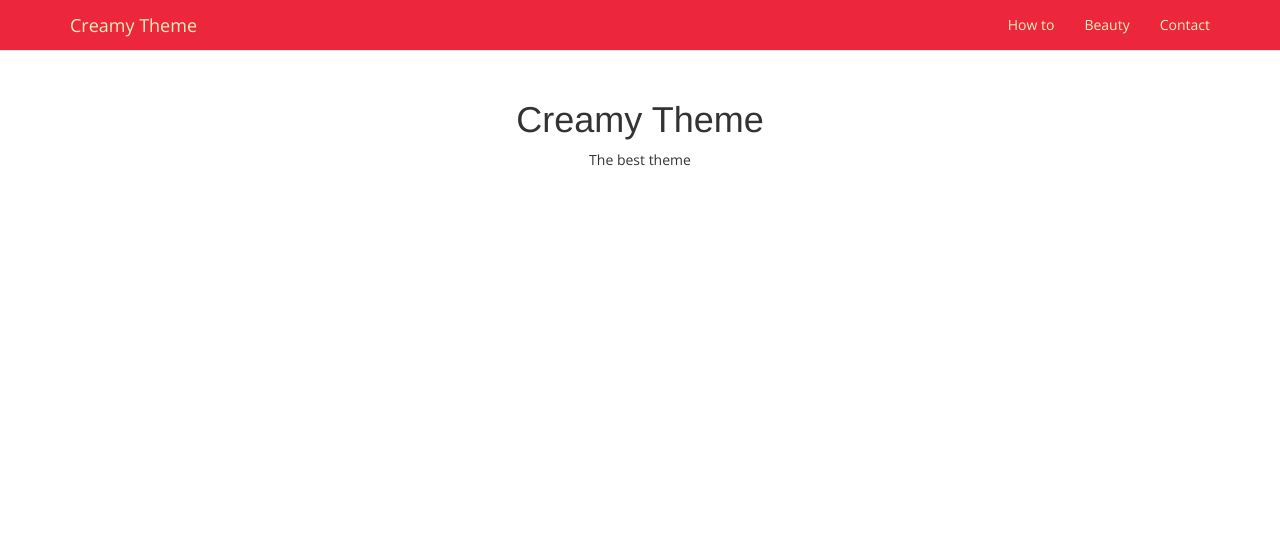
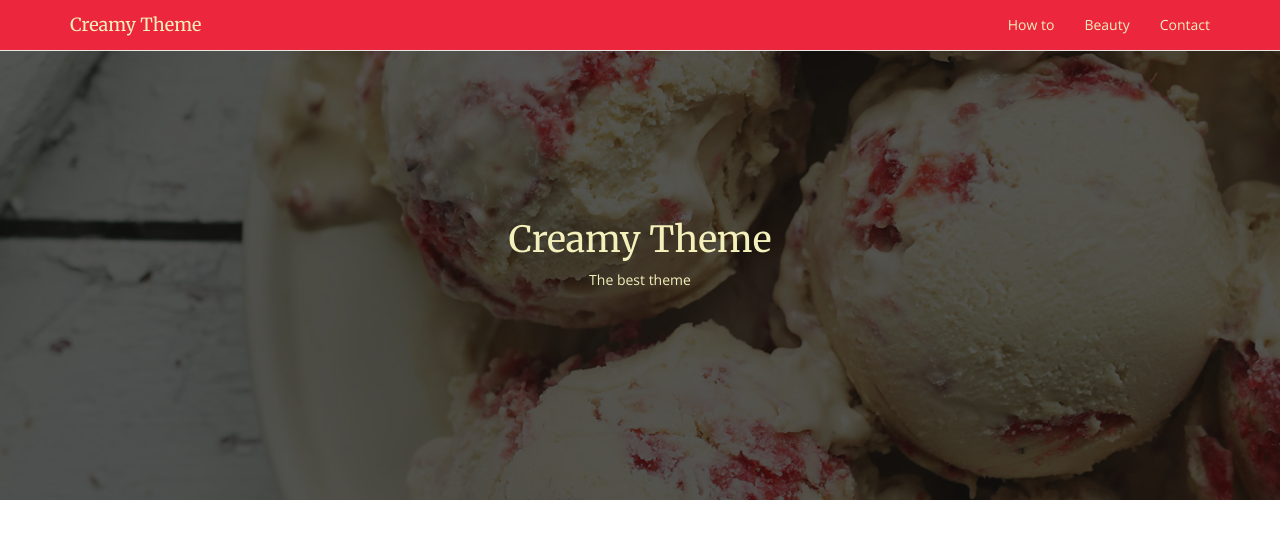
Before and after one commit to katsihuin/CreamyTheme, a plain HTML site: page index.html in a window 1280 px wide. Drawn offline with nearby package versions, Linux system fonts and the light colour scheme; files that its build step writes are made by us from their sources.

Commit message:
section creamy is finished

```diff
--- a/css/main.css
+++ b/css/main.css
@@ -1,19 +1,25 @@
 /*........................ Inserta tu código aquí */
 
 body {
-	padding-top: 80px;
+
+}
+
+h1, h2, h3, h4, h5, h6 {
 	font-family: "Merriweather", serif;
 }
-
 p, a {
     font-family: "Open Sans", sans-serif;
 }
 
-/*........................ Inserta tu código aquí */
+/*........................ Header */
 
 .navbar {
     background: #EC273D !important;
 }
+.navbar-brand {
+	font-family: "Merriweather", serif;
+}
+
 .navbar-brand, .navbar a {
     color: #F3F0BB !important;
 }
@@ -25,6 +31,25 @@ p, a {
     transition:all 0.5s;
 }
 
+/*........................ Hero */
+.hero {
+    background: url(../img/creamy.jpg) no-repeat center;
+    background-size: cover;
+    min-height: 500px;
+}
+.opacity {
+	background-color:rgba(15, 16, 15, 0.71);
+}
+.inner-content {
+	display: flex;
+	align-items: center;
+	justify-content: center;
+	min-height: 500px;
+	color: #F3F0BB
+}
+.hero h1 {
+    font-family: "Merriweather", serif;
+}
 
 R: 236 G: 39 B: 61
 	#EC273D
--- a/index.html
+++ b/index.html
@@ -12,7 +12,7 @@
   <link rel="shortcut icon" type="image/x-icon" href="favicon.png">
 </head>
 <body>
-<!--------------------Here starts Section Header-------------------->
+<!--**************************** Header-->
 	<header>
 		<nav class="navbar navbar-default navbar-fixed-top" role="navigation">
 			<div class="container">
@@ -34,15 +34,16 @@
 		</nav>
 	</header>
 
-<!--------------------Here starts Section Hero-------------------->
+<!--**************************** Hero-->
 	<section class="hero">
-		<div class="opacity">
+		<div class="opacity inner-content">
             <div class="container-fluid">
-	            <h1 class="phrase text-center">Creamy Theme</h1>
+            	<h1 class="text-center">Creamy Theme</h1>
 	            <p class="text-center">The best theme</p>
             </div>
         </div>
 	</section>
+
 <!--------------------Here starts Section Header-------------------->
 <!--------------------Here starts Section Header-------------------->
 <!--------------------Here starts Section Header-------------------->
```
